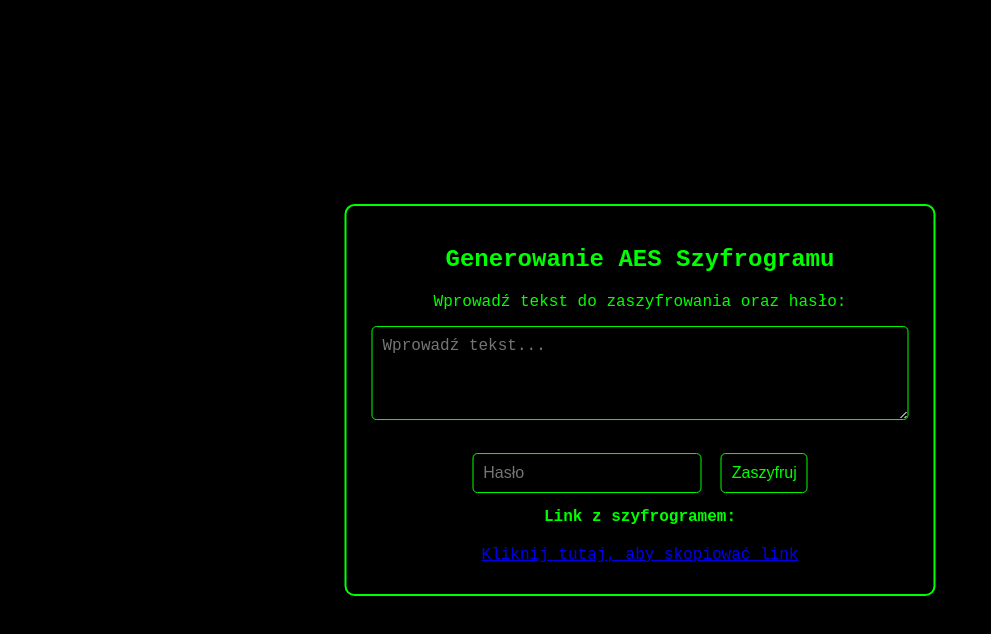
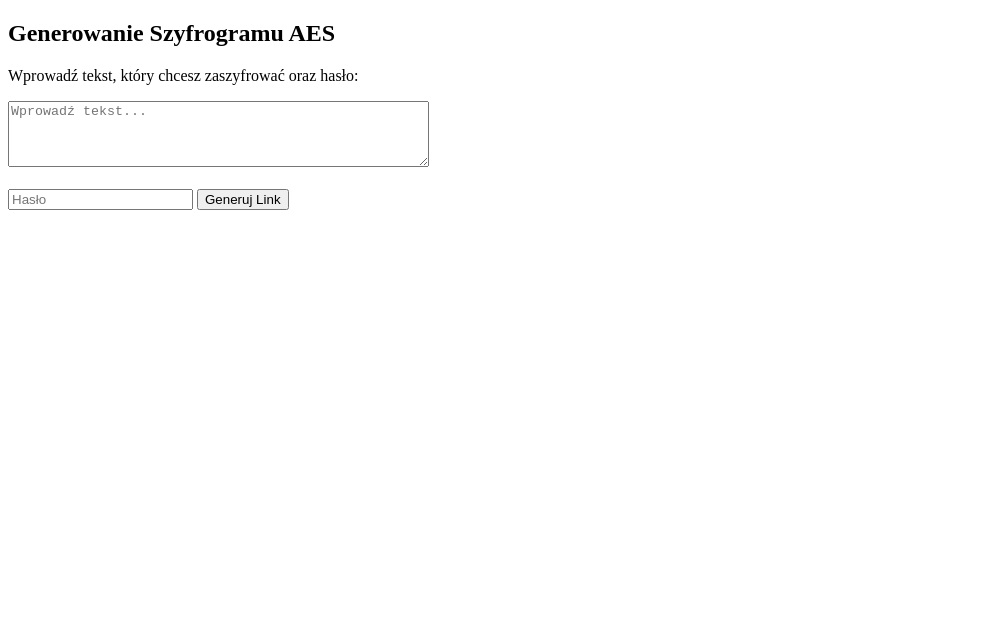
Before and after one commit to LuxLuthor/qrchallenge, a plain HTML site: page encode.html in a window 1280 px wide. Shown: the whole page, without its empty margins (0-991 px from the left). Drawn offline with nearby package versions, Linux system fonts and the light colour scheme.

Commit message:
'encrypting'

```diff
--- a/encode.html
+++ b/encode.html
@@ -3,88 +3,19 @@
 <head>
     <meta charset="UTF-8">
     <meta name="viewport" content="width=device-width, initial-scale=1.0">
-    <title>Generowanie AES Szyfrogramu</title>
-    <style>
-        body {
-            margin: 0;
-            padding: 0;
-            background: black;
-            color: #0F0;
-            font-family: 'Courier New', Courier, monospace;
-        }
-
-        .container {
-            position: absolute;
-            top: 50%;
-            left: 50%;
-            transform: translate(-50%, -50%);
-            text-align: center;
-            padding: 20px;
-            border: 2px solid #0F0;
-            border-radius: 10px;
-            background: rgba(0, 0, 0, 0.8);
-        }
-
-        h2 {
-            margin-bottom: 20px;
-        }
-
-        textarea,
-        input,
-        button {
-            padding: 10px;
-            margin: 5px;
-            border: 1px solid #0F0;
-            border-radius: 5px;
-            background: black;
-            color: #0F0;
-            font-size: 16px;
-        }
-
-        button {
-            cursor: pointer;
-        }
-
-        button:hover {
-            background: #0F0;
-            color: black;
-        }
-
-        p {
-            margin: 10px 0;
-        }
-
-        #ciphertextLink {
-            display: block;
-            margin-top: 20px;
-            word-wrap: break-word;
-        }
-    </style>
+    <title>Generowanie Szyfrogramu AES</title>
 </head>
 <body>
-    <div class="container">
-        <h2>Generowanie AES Szyfrogramu</h2>
-        <p>Wprowadź tekst do zaszyfrowania oraz hasło:</p>
-        <textarea id="plaintext" rows="4" cols="50" placeholder="Wprowadź tekst..."></textarea><br><br>
-        <input type="password" id="password" placeholder="Hasło">
-        <button onclick="encryptMessage()">Zaszyfruj</button>
-        <p><strong>Link z szyfrogramem:</strong></p>
-        <a id="ciphertextLink" href="#" target="_blank">Kliknij tutaj, aby skopiować link</a>
-        <p id="result"></p>
-    </div>
+    <h2>Generowanie Szyfrogramu AES</h2>
+    <p>Wprowadź tekst, który chcesz zaszyfrować oraz hasło:</p>
+    <textarea id="plaintext" rows="4" cols="50" placeholder="Wprowadź tekst..."></textarea><br><br>
+    <input type="password" id="password" placeholder="Hasło">
+    <button onclick="generateCiphertextLink()">Generuj Link</button>
+    <p id="result"></p>
 
     <script src="https://cdn.jsdelivr.net/npm/crypto-js@4.1.1/crypto-js.js"></script>
     <script>
-        // Funkcja do kodowania Base64 URL-safe
-        function base64UrlEncode(base64) {
-            return base64
-                .replace(/\+/g, '-')   // Zamień '+' na '-'
-                .replace(/\//g, '_')   // Zamień '/' na '_'
-                .replace(/=+$/, '');   // Usuń wypełnienia '='
-        }
-
-        // Funkcja do szyfrowania i generowania linku
-        function encryptMessage() {
+        function generateCiphertextLink() {
             const plaintext = document.getElementById("plaintext").value;
             const password = document.getElementById("password").value;
 
@@ -100,18 +31,18 @@
                         padding: CryptoJS.pad.Pkcs7
                     });
 
-                    // Konwersja szyfrogramu na Base64 URL-safe
+                    // Kodowanie do Base64
                     const cipherTextBase64 = encrypted.ciphertext.toString(CryptoJS.enc.Base64);
+
+                    // Kodowanie Base64 na URL-safe Base64
                     const cipherTextBase64Url = base64UrlEncode(cipherTextBase64);
 
-                    // Generowanie linku z szyfrogramem jako parametr
-                    const baseUrl = window.location.origin;
-                    const link = `${baseUrl}/decrypt.html?ciphertext=${encodeURIComponent(cipherTextBase64Url)}`;
+                    // Generowanie linku
+                    const baseUrl = 'https://luxluthor.github.io/qrchallenge/';
+                    const fullUrl = `${baseUrl}?ciphertext=${cipherTextBase64Url}`;
 
                     // Wyświetlanie linku
-                    document.getElementById("ciphertextLink").href = link;
-                    document.getElementById("ciphertextLink").textContent = link;
-                    document.getElementById("result").textContent = "Tekst został zaszyfrowany i link został wygenerowany.";
+                    document.getElementById("result").innerHTML = `Wygenerowany link: <a href="${fullUrl}" target="_blank">${fullUrl}</a>`;
                 } catch (error) {
                     document.getElementById("result").textContent = "Błąd przy szyfrowaniu: " + error.message;
                 }
@@ -119,6 +50,14 @@
                 document.getElementById("result").textContent = "Proszę wprowadzić tekst do zaszyfrowania oraz hasło.";
             }
         }
+
+        // Funkcja do kodowania Base64 URL-safe
+        function base64UrlEncode(base64) {
+            return base64
+                .replace(/\+/g, '-')   // Zamień '+' na '-'
+                .replace(/\//g, '_')   // Zamień '/' na '_'
+                .replace(/=+$/, '');   // Usuń wypełnienia '='
+        }
     </script>
 </body>
 </html>
```
Also changed, not shown: index.html (+8 -8 lines).
